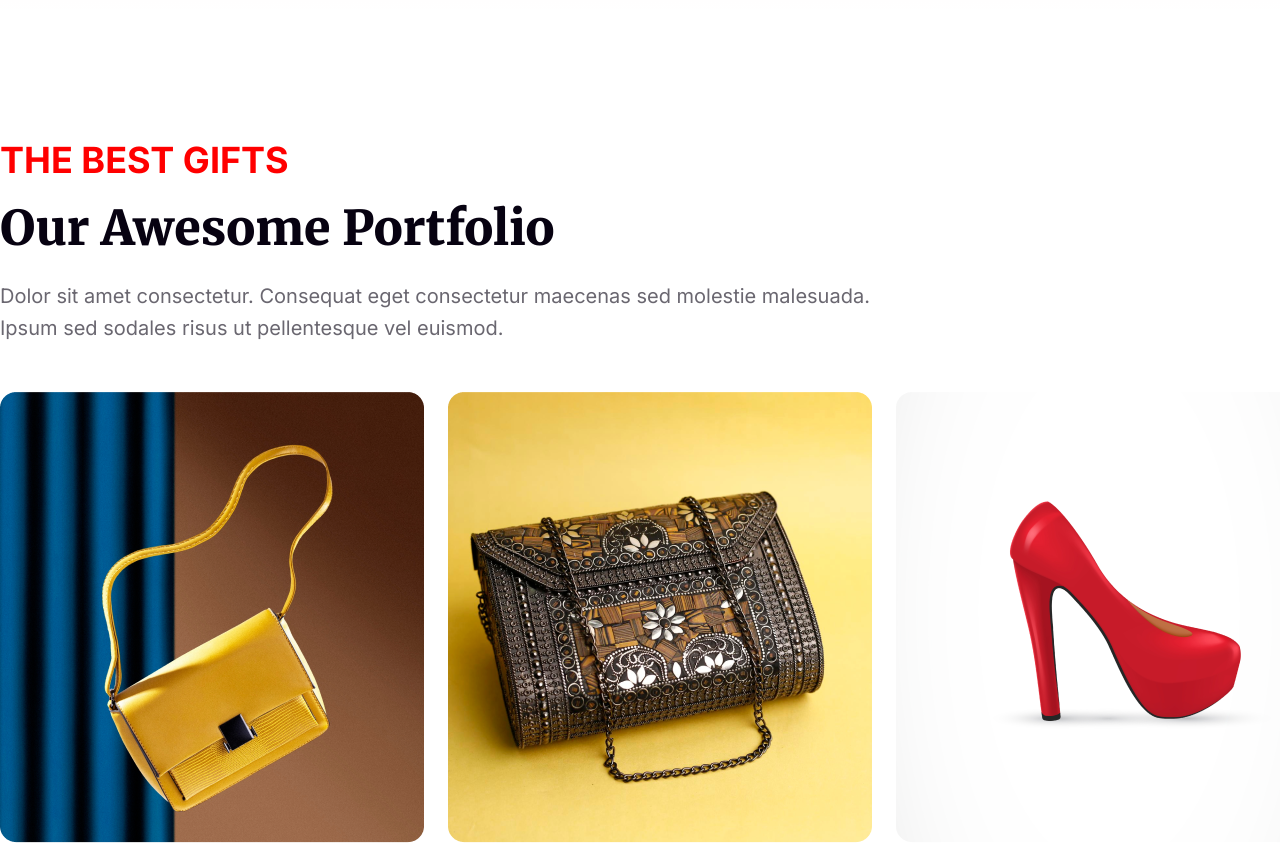
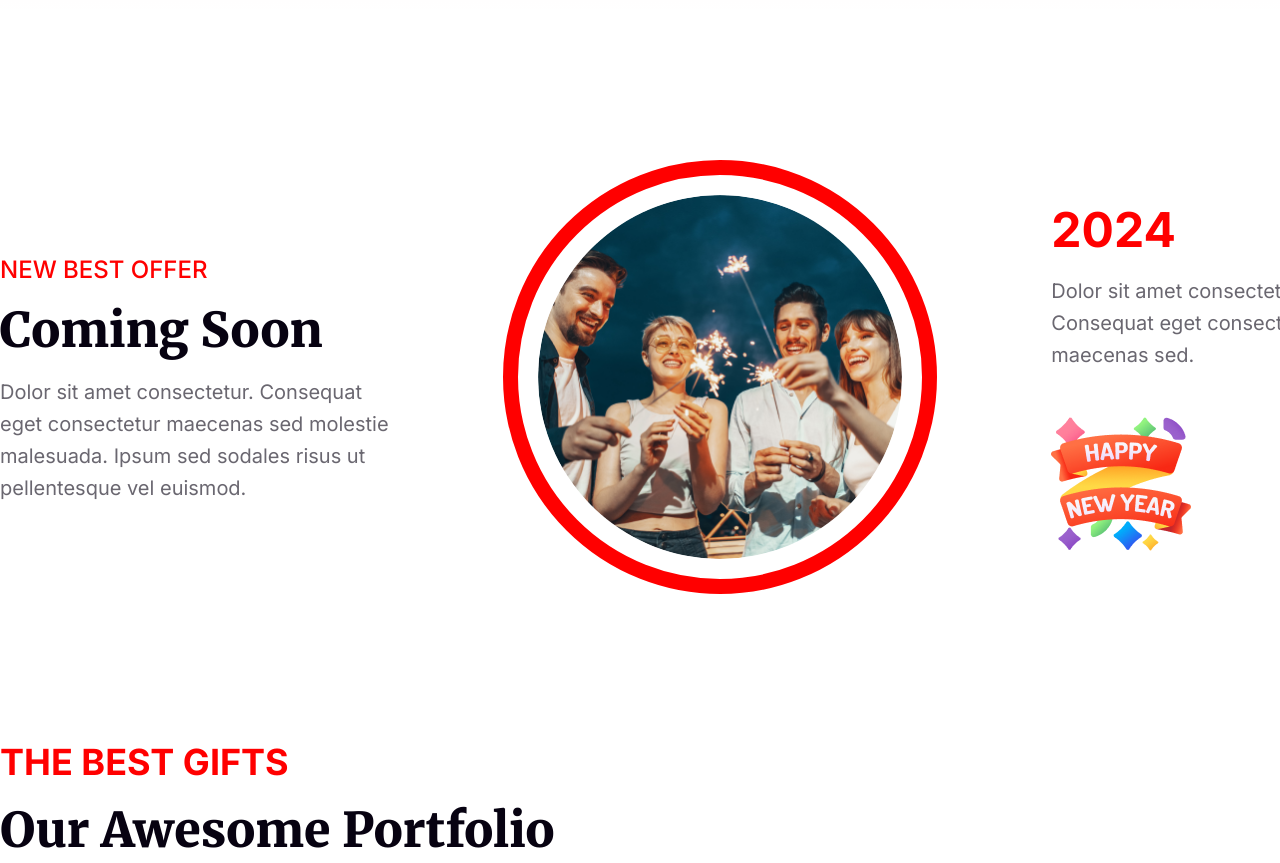
Before and after one commit to Ashik70021/assignment-no-1, a plain HTML site: page index.html in a window 1280 px wide. Shown: the part 2880-3743 px from the top of the page. Drawn offline with Linux system fonts and the light colour scheme.

Commit message:
adding coming soon section

```diff
--- a/index.html
+++ b/index.html
@@ -39,17 +39,7 @@
 
         <!-- Welcome to midnight party section -->
 
-                <!-- <div class="welcome-background">
-                    <img class="welcome-background-image" src="resources/Vectorrr.png" alt="">
-                    <div class="welcome-content">
-                        <h1 class="welcome-text">Welcome to midnight party</h1>
-                        <p>We give you a warm welcome! I hope you will find us productive and helpful as you plan for our betterment. So glad to include you on our team. </p>
-                        <button class="button-primary">Join Now</button>
-                    </div>
-                </div>
-                -->
-
-            <section>
+        <section>
                 <div class="welcome-background">
                     <div class="welcome-content">
                         <h1 class="welcome-text">Welcome to <br>
@@ -57,10 +47,6 @@
                         <p class="welcome-message">We give you a warm welcome! I hope you will find us productive <br>and helpful as you plan for our betterment. So glad to include <br> you on our team. </p>
                         <button class="button-primary">Join Now</button>
                     </div>
-            <!--        <div class="welcome-inside-image">
-                        <img class="inside-image" src="resources/Group 70.png" alt="">
-                    </div>
-            -->
                 </div>
             </section>
 
@@ -73,6 +59,27 @@
                         <span id="notice-title">Time:</span> Evening 7.30 pm to 12.30 am
                     </p>
                     <button class="announcement-button">Join Now</button>
+                </div>
+            </section>
+
+            <!-- Comming Soon Section -->
+            <section>
+                <div class="comming-soon-section">
+                     <div class="coming-soon-content">
+                        <h3 class="content-title">NEW BEST OFFER</h3>
+                        <h1 class="content-heading">Coming Soon</h1>
+                        <p class="content-message">Dolor sit amet consectetur. Consequat<br> eget consectetur maecenas sed molestie<br> malesuada. Ipsum sed sodales risus ut<br> pellentesque vel euismod. </p>
+                     </div>
+
+                     <div class="coming-soon-image">
+                        <img src="resources/Ellipse 1.png" alt="image">
+                     </div>
+
+                     <div class="coming-soon-2024">
+                        <h1 class="year">2024</h1>
+                        <p class="year-message">Dolor sit amet consectetur.<br> Consequat eget consectetur<br> maecenas sed.</p>
+                        <img src="resources/Group 96.png" alt="" class="happy-new-year-image">
+                     </div>
                 </div>
             </section>
 
--- a/style/style.css
+++ b/style/style.css
@@ -123,8 +123,8 @@ body {
 }
 .button-primary:hover{
     background-color: white;
-    border: 0 solid;
-    color: red;
+    border: 1px solid;
+    color: #FD6E0A;
 }
 
 /* Announcment Section */
@@ -170,11 +170,77 @@ body {
     color: red;
 }
 
+/* Comming Soon Section CSS */
+.comming-soon-section{
+    background-color: white;
+    display: flex;
+    justify-content: space-between;
+    align-items: center;
+    width: 1320px;
+    height: 482px;
+    margin-top: 120px;
+    margin-left: auto;
+    margin-right: auto;
+}
+.content-title{
+    color: #F00;
+    font-family: Inter;
+    font-size: 24px;
+    font-weight: 500;
+}
+.content-heading{
+    padding-top: 16px;
+    color: #070211;
+    font-family: Merriweather;
+    font-size: 48px;
+    font-weight: 900;
+    text-transform: capitalize;
+}
+.content-message{
+    padding-top: 16px;
+    color: rgba(7, 2, 17, 0.60);
+    font-family: Inter;
+    font-size: 20px;
+    font-weight: 400;
+    line-height: 32px;
+}
+.red-circle{
+    width: 463px;
+    height: 463px;
+    border: 5px solid red;
+    border-radius: 463px;
+}
+.coming-soon-image img{
+    width: 364.844px;
+    height: 364.844px;
+    border-radius: 463px;
+    padding: 20px;
+    border: 15px solid #F00 ;
+}
+
+.year{
+    color: #F00;
+    font-family: Inter;
+    font-size: 48px;
+    font-weight: 700;
+}
+.year-message{
+    padding-top: 16px;
+    color: rgba(7, 2, 17, 0.60);
+    font-family: Inter;
+    font-size: 20px;
+    font-weight: 400;
+    line-height: 32px;
+}
+.coming-soon-2024 img{
+    padding-top: 43px;
+}
+
 /* Our Awesome Portfolio Section CSS */
 
 .portfolio{
     width: 1320px;
-    height: 1180px;s
+    height: 1180px;
     border-radius: 10px;
     background: #FFF;
     margin-top: 120px;
```
